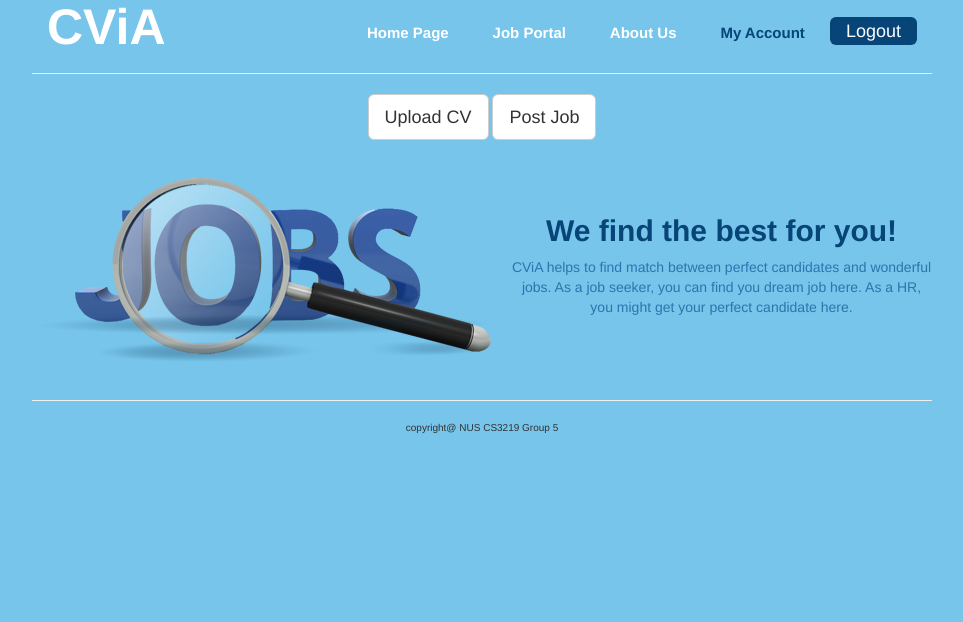
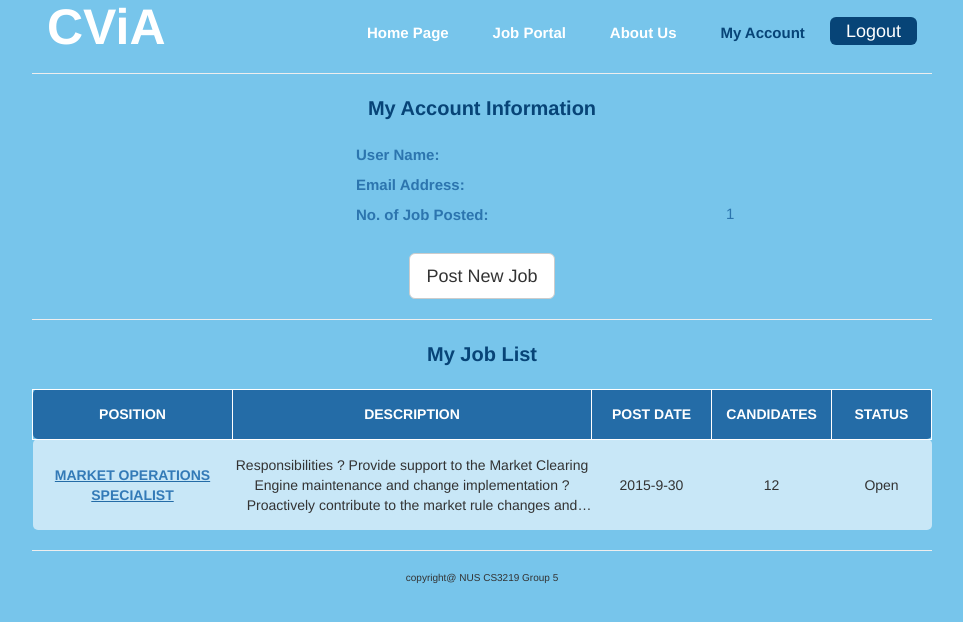
Before and after one commit to java-wei/CVIA, a PHP site: page /myAccount.php in a window 1280 px wide. Shown: the part 28-650 px from the top of the page, without its empty margins (158-1121 px from the left). Run offline with PHP 8.4, Linux system fonts and the light colour scheme; the visitor is signed in with stand-in values (Sample User, id 1); data comes from the database, SQL or seed files in the repository; some libraries are stand-ins or nearby versions.

Commit message:
Link myAccount.php to localhost database

```diff
--- a/css/indexcss.css
+++ b/css/indexcss.css
@@ -1,4 +1,4 @@
-/* index.html */
+/* index.php */
 body {
   background-color: rgb(119, 197,235);
   text-align: center;
@@ -201,7 +201,7 @@ hr {
 	height: 40px;
 }
 
-/* aboutUs.html */
+/* aboutUs.php */
 .selfIntroduction {
 	padding-top: 20px;
 }
@@ -242,7 +242,7 @@ hr {
 	color: white;
 }
 
-/* jobPortal.html */
+/* jobPortal.php */
 .jobTable {
 	margin: 0 auto;
 }
@@ -308,3 +308,105 @@ hr {
 .jobTable .jobStatus{
 	width: 150px;
 }
+
+/* myAccount.php */
+.myAccountInfoPane {
+	text-align: center;
+	width: 100%;
+}
+
+.myAccountHeading {
+	color:rgb(7, 68, 119);
+	font-weight: bold;
+	font-size: 20px;
+	text-align: center;
+}
+
+.myAccountInfoPane table {
+	width: 400px;
+	text-align: left;
+	color: rgba(36, 108, 167, 0.9);
+	margin-left: 35%;
+	margin-top: 20px;
+	margin-bottom: 20px;
+}
+
+.myAccountInfoPane table .info {
+	font-size: 15px;
+	vertical-align: top;
+}
+
+.myAccountInfoPane table .label {
+	font-weight: bold;
+	font-size: 15px;
+	color: rgba(36, 108, 167, 0.9);
+	vertical-align: middle;
+}
+
+.myAccountInfoPane table td {
+	height: 30px;
+}
+
+
+
+
+
+.myJobListTable {
+	margin: 0 auto;
+	margin-top: 20px;
+}
+
+.myJobListTable .myJobLabel{
+	background-color: rgb(36, 108, 167);
+	color: white;
+	font-weight: bold;
+	height: 50px;
+}
+
+.myJobListTable .myJobLabel td{
+	border: 1px solid white;
+}
+
+.myJobListTable tr td:first-child {
+    -moz-border-radius-topleft: 5px;
+    -moz-border-radius-bottomleft: 5px;
+    -webkit-border-top-left-radius: 5px;
+    -webkit-border-bottom-left-radius: 5px;
+}
+
+.myJobListTable tr td:last-child {
+    -moz-border-radius-topright: 5px;
+    -moz-border-radius-bottomright: 5px;
+    -webkit-border-top-right-radius: 5px;
+    -webkit-border-bottom-right-radius: 5px;
+}
+
+.myJobListTable .myJobPosition{
+	width: 200px;
+	font-weight: bold;
+}
+
+.myJobListTable .myJobEntry .myJobPosition{
+	text-decoration: underline;
+	color: rgb(36, 108, 167);
+}
+
+.myJobListTable .myJobDate, .myJobCandidates{
+	width: 120px;
+}
+
+.myJobListTable .myJobStatus {
+	width: 100px;
+}
+
+.myJobListTable .myJobEntry .myJobDescription {
+   overflow: hidden;
+   text-overflow: ellipsis;
+   display: -webkit-box;
+   -webkit-box-orient: vertical;
+   -webkit-line-clamp: 3; /* number of lines to show */
+   line-height: 20px;        /* fallback */
+   max-height: 80px;       /* fallback */
+   margin-top: 15px;
+   margin-bottom: 15px;
+}
--- a/myAccount.php
+++ b/myAccount.php
@@ -3,6 +3,14 @@
   if( !$user->is_logged_in() ){
     header('Location: index.php');
   }
+
+  $connector = mysql_connect(DBHOST,DBUSER,DBPASS)
+    or die("Unable to connect");
+  //echo "Connections are made successfully::";
+  $selected = mysql_select_db("CViA", $connector)
+    or die("Unable to connect");
+
+  $userID = $_SESSION['id'];
 ?>
 
 <!DOCTYPE html>
@@ -29,7 +37,7 @@
     <div id="loginBox" style="display:none;">
         <div style="position: relative;">
           <p class="popupHead">Login</p>
-          <button class="cancelButton"><img src="cancel.png"></button>
+          <button class="cancelButton"><img src="files/cancel.png"></button>
         </div>
         <hr>
         <form name="login" action="login.php" method="post">
@@ -52,7 +60,7 @@
     <div id="postJobBox" style="display:none;">
         <div style="position: relative;">
           <p class="popupHead">Post New Job</p>
-          <button class="cancelButton"><img src="cancel.png"></button>
+          <button class="cancelButton"><img src="files/cancel.png"></button>
         </div>
         <hr>
         <form name="login" action="" method="post">
@@ -79,7 +87,7 @@
     <div id="registerBox" style="display:none;">
         <div style="position: relative;">
           <p class="popupHead">Register</p>
-          <button class="cancelButton"><img src="cancel.png"></button>
+          <button class="cancelButton"><img src="files/cancel.png"></button>
         </div>
         <hr>
         <form name="register" action="signup.php" method="post">
@@ -136,21 +144,70 @@
 
       <hr>
 
+      <?php
+            $sql = "SELECT * FROM members WHERE memberID = $userID";
+            $userInfo = mysql_query($sql);
+            $row = mysql_fetch_assoc($userInfo);
+      ?>
       <div class="banner">
-        <button id="UploadCVButton" type="button" class="btn btn-default btn-lg">Upload CV</button>
-        <input type="file" id="myFile" multiple id="SubmitCVButton" onchange="myFunctionCV()" style="display:none;">
-        <button id="UploadJobButton" type="button" class="btn btn-default btn-lg">Post Job</button>
-        <div>
+        <div class="myAccountInfoPane">
+          <p class="myAccountHeading">My Account Information</p>
           <table>
             <tr>
-              <td><img src="jobs.png"></td>
-              <td>
-                <div style="margin-left: 20px;">
-                  <h2 style="color: rgb(7, 68, 119); font-weight: bold;">We find the best for you!</h2>
-                  <p style="color: rgba(36, 108, 167, 0.9); ">CViA helps to find match between perfect candidates and wonderful jobs. As a job seeker, you can find you dream job here. As a HR, you might get your perfect candidate here.</p>
-                </div>
+              <td class="label">User Name:</td>
+              <td class="info"><?php echo $row["username"]; ?></td>
+            </tr>
+            <tr>
+              <td class="label">Email Address:</td>
+              <td class="info"><?php echo $row["email"]; ?></td>
+            </tr>
+            <tr>
+              <td class="label">No. of Job Posted:</td>
+              <td class="info">
+                <?php
+                  $sql = "SELECT * FROM Job WHERE owner_id = $userID";
+                  $jobResult = mysql_query($sql);
+                  $num_rows = mysql_num_rows($jobResult);
+                  echo $num_rows;
+                ?>
               </td>
             </tr>
+          </table>
+          <button id="UploadJobButton" type="button" class="btn btn-default btn-lg" style="margin-top:20px; margin-bottom: 20px; margin:0 auto;">Post New Job</button>
+        </div>
+        <hr>
+        <div class="postedJobPane">
+          <p class="myAccountHeading">My Job List</p>
+          <table class="myJobListTable">
+            <tr class="myJobLabel">
+              <td class="myJobPosition">POSITION</td>
+              <td class="myJobDescription">DESCRIPTION</td>
+              <td class="myJobDate">POST DATE</td>
+              <td class="myJobCandidates">CANDIDATES</td>
+              <td class="myJobStatus">STATUS</td>
+            </tr>
+            <?php
+            $count = 0;
+            while( $row = mysql_fetch_assoc($jobResult) ){
+              if ($count % 2 == 0) {
+                // oddLine
+                echo
+                "<tr class=\"myJobEntry oddLine\">";
+              } else {
+                // evenLine
+                echo
+                "<tr class=\"myJobEntry evenLine\">";
+              }
+              echo
+              "<td class=\"myJobPosition\"><a href=\"#\">".$row["job_title"]."</a></td>
+              <td class=\"myJobDescription\">".$row["job_description"]."</td>
+              <td class=\"myJobDate\">2015-9-30</td>
+              <td class=\"myJobCandidates\">12</td>
+              <td class=\"myJobStatus\">Open</td>
+            </tr>";
+              $count = $count + 1;
+            }
+            ?>
           </table>
         </div>
       </div>
```
